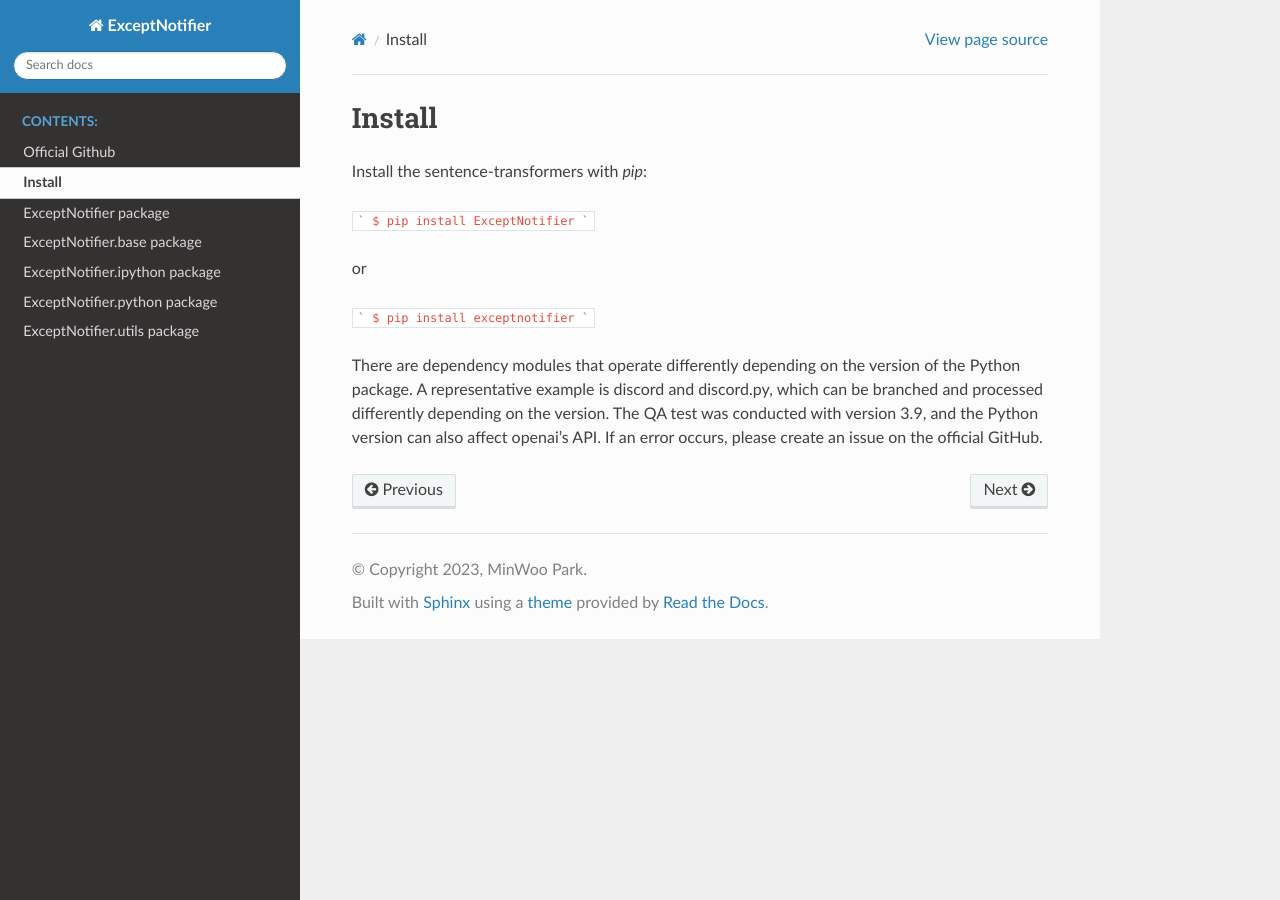
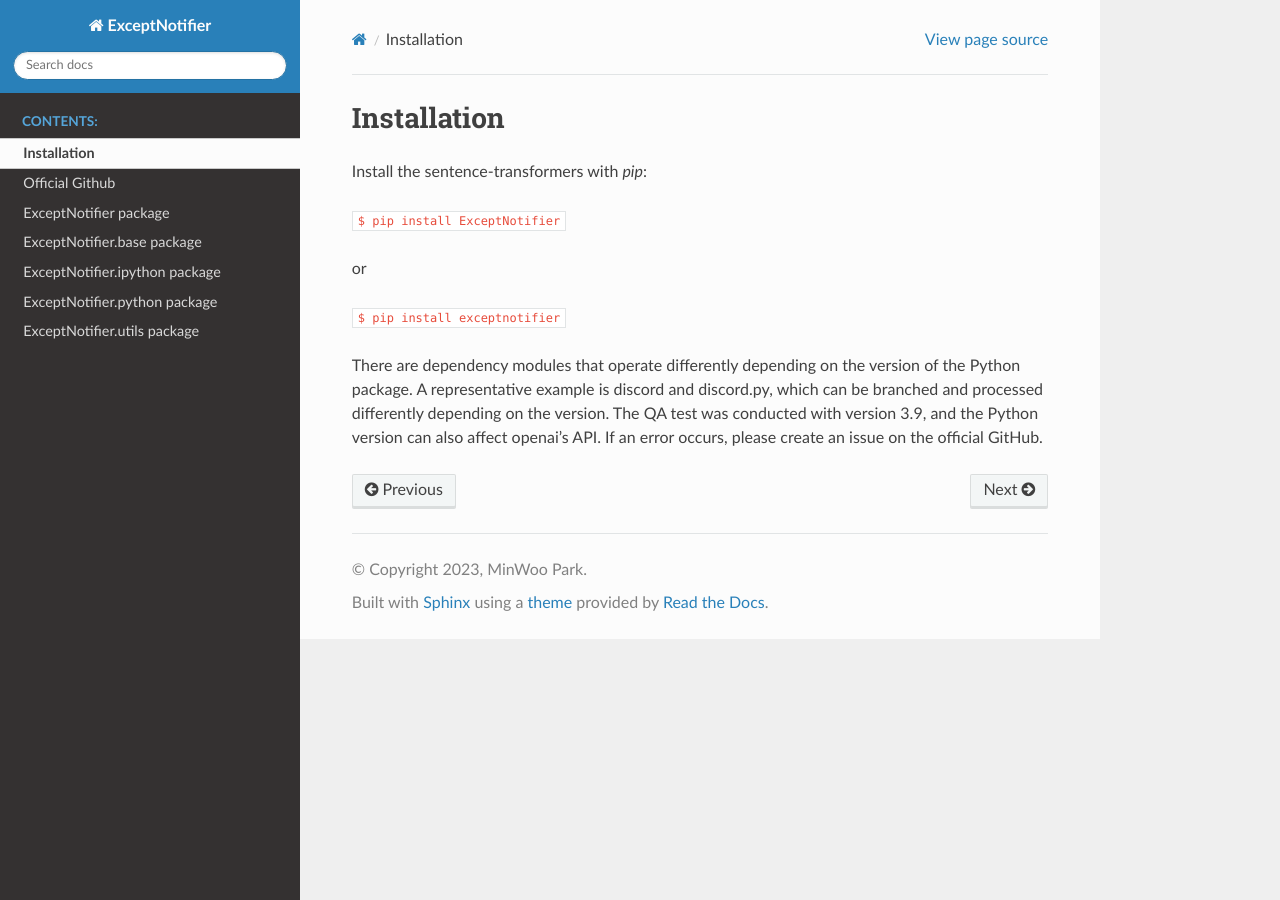
Before and after one commit to dsdanielpark/ExceptNotifier, a Sphinx documentation site: the page built from docs/source/installation.rst, in a window 1280 px wide. Built offline with Sphinx 7.4.7 and the Read the Docs theme 2.0.0, drawn with Linux system fonts in a browser that asks for light colours.

Commit message:
doc: update

````diff
--- a/docs/source/ExceptNotifier.rst
+++ b/docs/source/ExceptNotifier.rst
@@ -8,8 +8,8 @@ Subpackages
    :maxdepth: 4
    :caption: Contents:
 
-   project
    installation
+   officialgithub
    ExceptNotifier.base
    ExceptNotifier.ipython
    ExceptNotifier.python
--- a/docs/source/index.rst
+++ b/docs/source/index.rst
@@ -13,8 +13,8 @@ Welcome to ExceptNotifier's documentation!
    :maxdepth: 4
    :caption: Contents:
 
-   project
    installation
+   officialgithub
    ExceptNotifier
    ExceptNotifier.base
    ExceptNotifier.ipython
--- a/docs/source/installation.rst
+++ b/docs/source/installation.rst
@@ -1,15 +1,11 @@
-Install
+Installation
 ===============================================================================================
 Install the sentence-transformers with `pip`:
 
-```
-$ pip install ExceptNotifier
-```
+``$ pip install ExceptNotifier``
 
 or
 
-```
-$ pip install exceptnotifier
-```
+``$ pip install exceptnotifier``
 
 There are dependency modules that operate differently depending on the version of the Python package. A representative example is discord and discord.py, which can be branched and processed differently depending on the version. The QA test was conducted with version 3.9, and the Python version can also affect openai's API. If an error occurs, please create an issue on the official GitHub.
````
Also changed, not shown: docs/source/officialgithub.rst (renamed from docs/source/project.rst).
